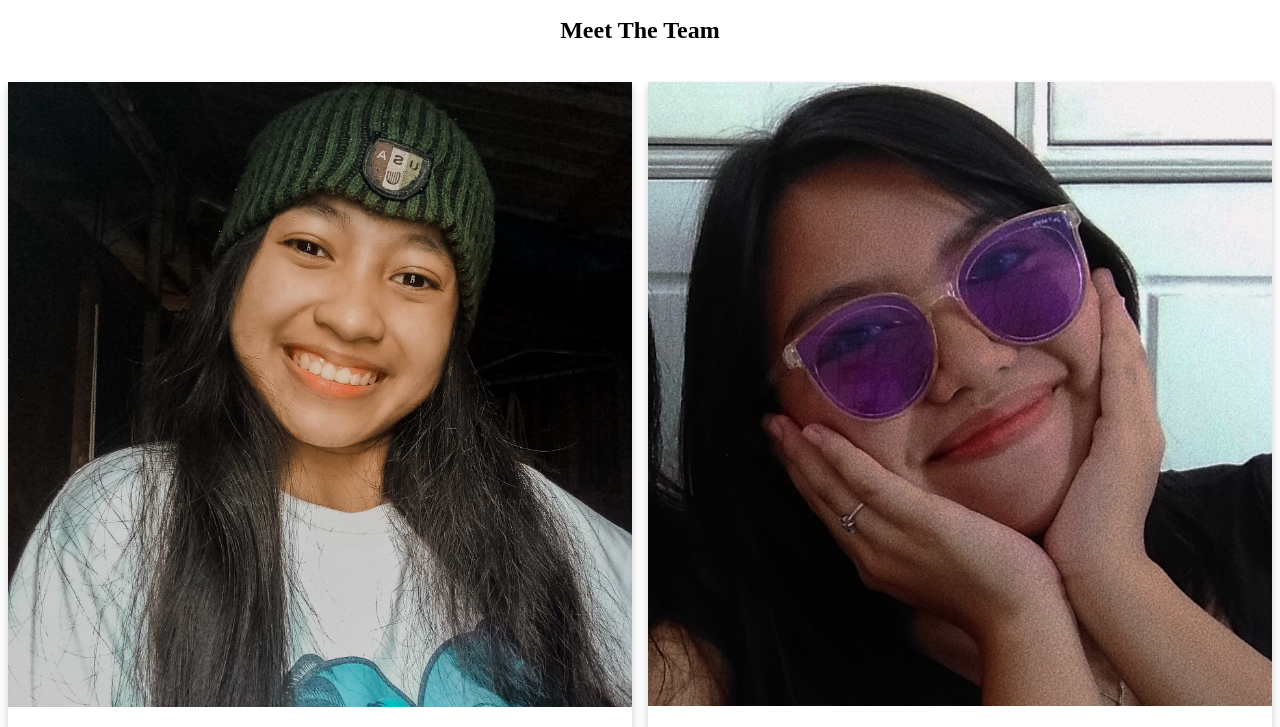
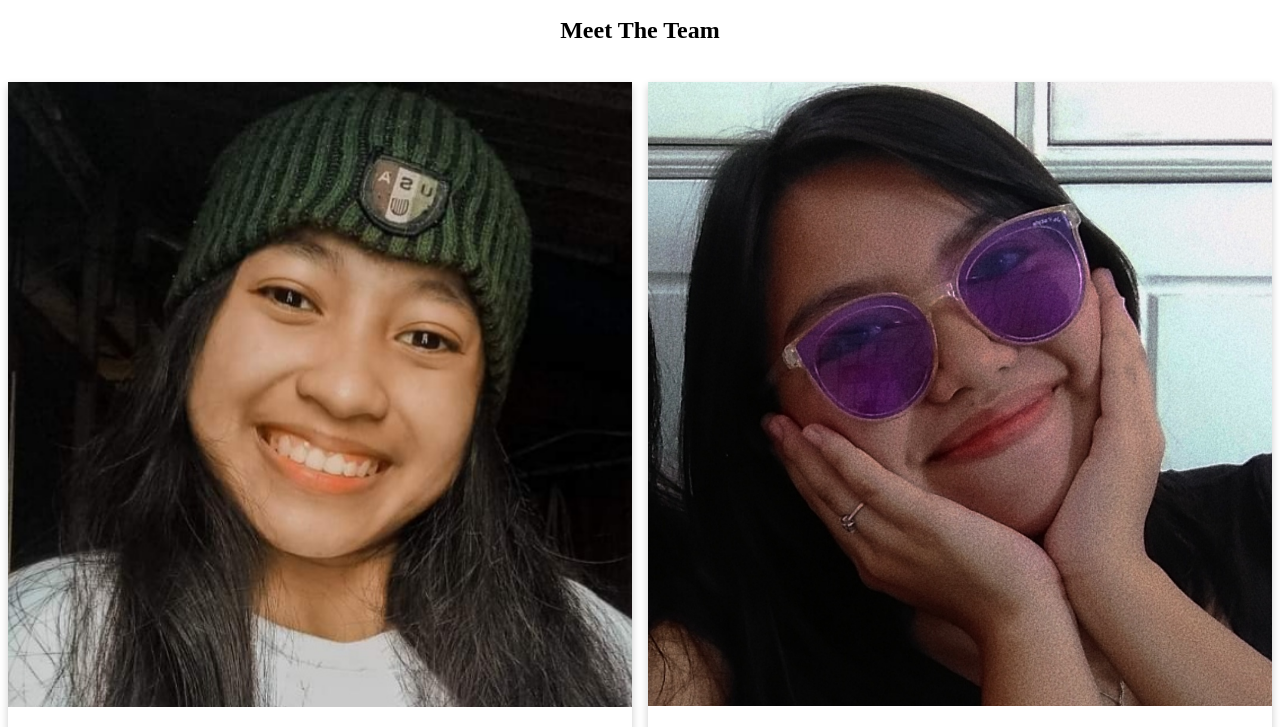
Before and after one commit to laine011602/Hou-Street, a plain HTML site: page team.html in a window 1280 px wide. Shown: the part 61-788 px from the top of the page. Drawn offline with Linux system fonts and the light colour scheme; files whose address does not match are found by name.

Commit message:
Add files via upload

```diff
--- a/team.html
+++ b/team.html
@@ -122,7 +122,7 @@ html {
 <div class="row">
   <div class="column">
     <div class="card">
-      <img src="C:\Users\user\OneDrive\Desktop\HouStreet\Images\lalaine.jpg" alt="lalaine" style="width:100%">
+      <img src="images/lainee.jpg" alt="Jane" style="width:100%">
       <div class="container">
         <h2>Lalaine Bravante</h2>
         <p class="title">BSME-2</p>
```
Also changed, not shown: foods.html (+2 -2 lines), Images/Lainee.jpg (added).
